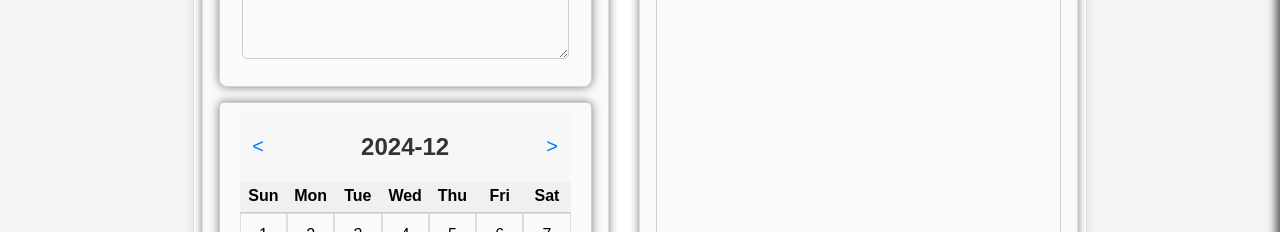
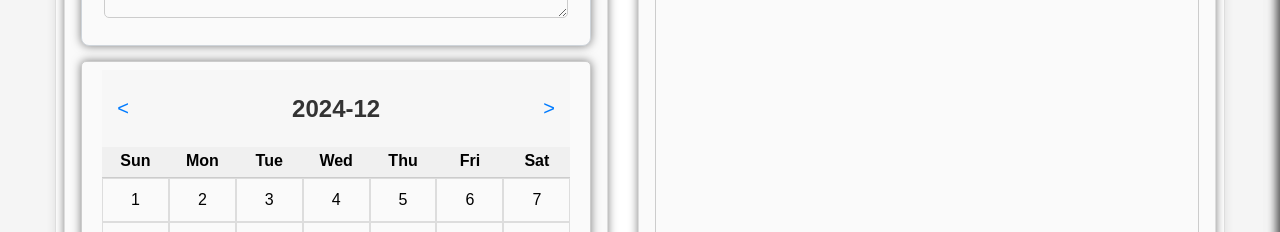
Before and after one commit to vkflco08/FE-memo-app, a React (Create React App) app: page / in a window 1280 px wide. Shown: the part 274-506 px from the top of the page. Built offline with nearby package versions, Linux system fonts and the light colour scheme; no server answers; sample sign-in values are in the browser's storage.

Commit message:
fix main page layout error

```diff
--- a/src/components/MemoApp.css
+++ b/src/components/MemoApp.css
@@ -1,5 +1,7 @@
 .memo-app-container {
     font-family: Arial, sans-serif;
+    width: 1200px; /* 원하는 크기로 설정 */
+    max-width: 90vw; /* 너무 크면 조절되도록 */
     padding: 1vh;
     border: 1px solid #ddd;
     border-radius: 10px;
--- a/src/components/memo/MemoInput.css
+++ b/src/components/memo/MemoInput.css
@@ -2,7 +2,7 @@
     position: relative;
     display: flex;
     flex-direction: column;
-    height: 45%;
+    height: 38%;
 }
 
 .memo-input-form {
@@ -11,6 +11,7 @@
     margin-bottom: 20px;
     max-width: 100%; /* 최대 너비를 100%로 설정하여 화면에 맞게 확장 */
     width: 100%; /* 가로 너비를 100%로 설정 */
+    height: 90%;
     margin: 15px auto;
     margin-top: 0;
     padding: 22px;
@@ -52,7 +53,7 @@
     padding: 10px;
     border: 1px solid #ccc; /* 기본 테두리 색 */
     border-radius: 5px;
-    height: 80%;
+    height: 70%;
     resize: vertical; /* Allow only vertical resizing */
     width: 100%; /* Set a fixed width */
     max-height: calc(100vh - 200px); /* Limit height based on viewport size */
--- a/src/styles.css
+++ b/src/styles.css
@@ -1,4 +1,5 @@
 body {
+    width: 100vw;
     font-family: Arial, sans-serif;
     display: flex;
     justify-content: center; /* 수평 중앙 정렬 */
```
